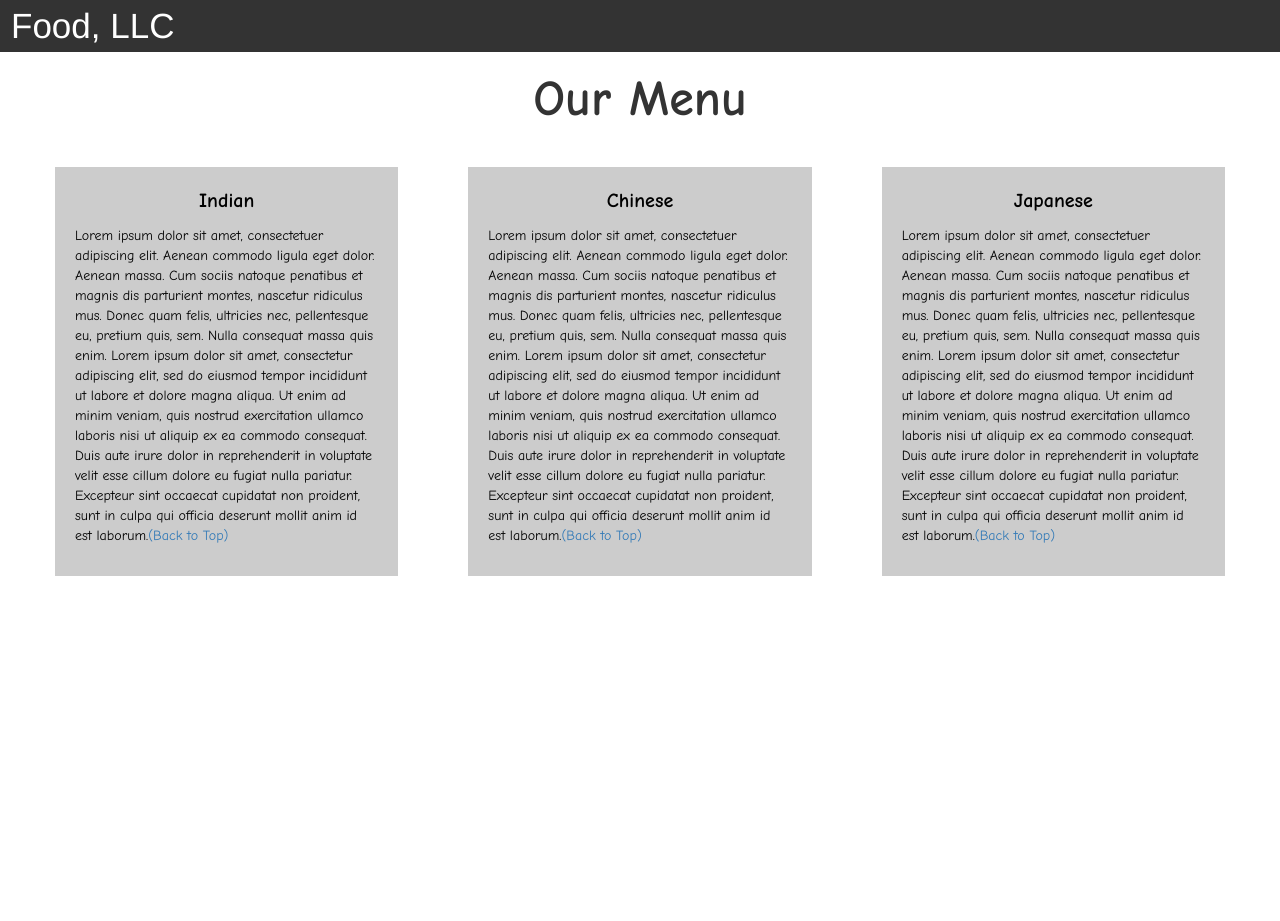
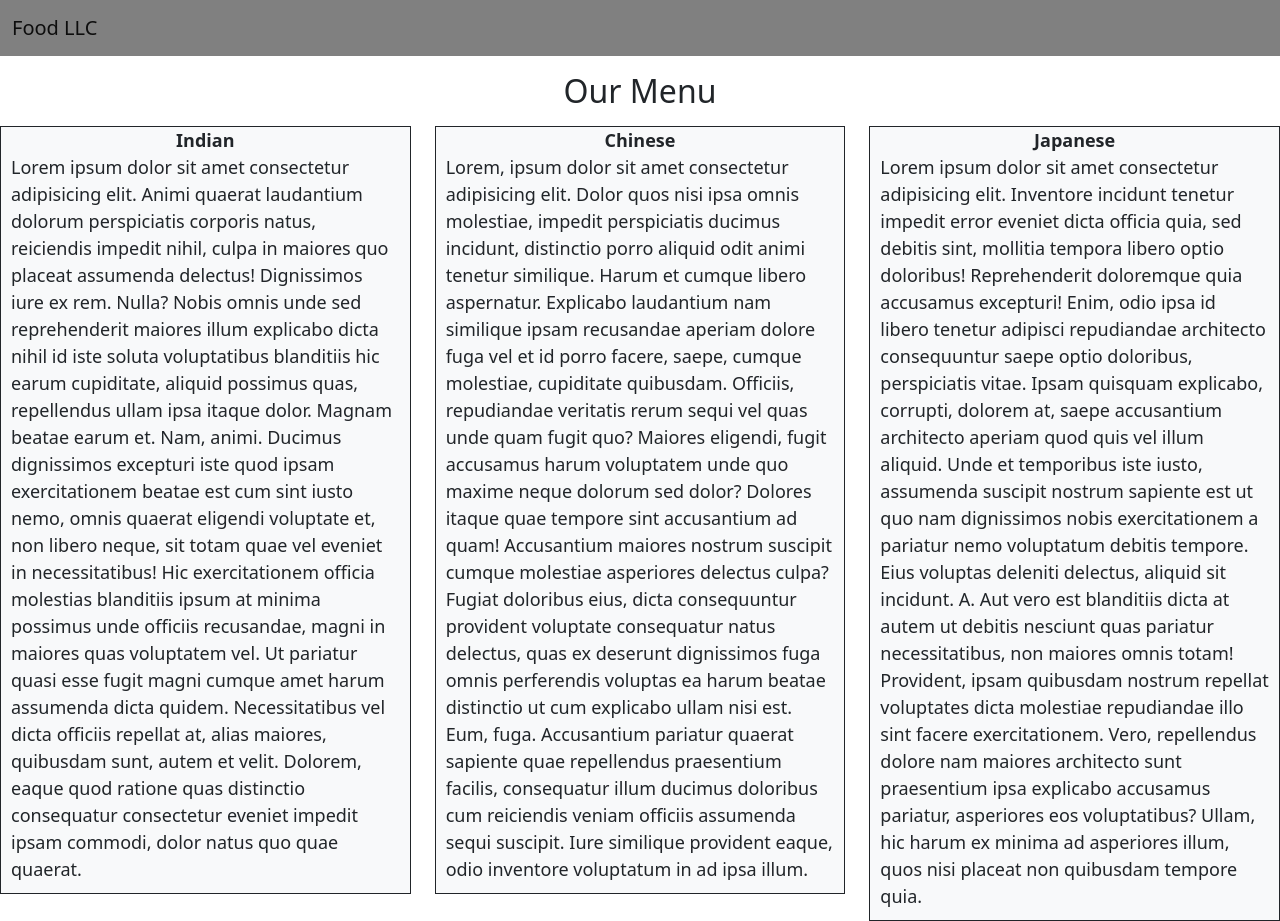
Before and after one commit to sabya2001/COURSERA-html-css-javascript-for-web-developers, a plain HTML site: page Assignment3/index.html in a window 1280 px wide. Before the commit the page ends 800 px from the top, so only its background shows below. Drawn offline with nearby package versions, Linux system fonts and the light colour scheme.

Commit message:
Submission

```diff
--- a/Assignment3/css/styles.css
+++ b/Assignment3/css/styles.css
@@ -1,92 +1,28 @@
+*{
+    margin:0;
+    padding:0;
+    border:0;
+    box-sizing: border-box;
+}
+body{
+    width:100%;
+    height: 100vh;
+    gap:10%;
+}
+.navbar-container{
+    background-color: gray;
+}
+.menu-item-container{
+    padding:0px 10px 10px 10px;
+    border:1px black solid;
+    background-color:rgb(189, 189, 189);
+    font-size: 18px;
+    position: relative;
+}
+@media (min-width:750px) {
+    .navbar-toggler-icon,.navbar-toggler,.navbar-collapse{
+      display: none;
+      z-index:-2;
+    }
 
-.container-fluid{
-	margin: 0;
-	padding: 0;
 }
-
-.navbar{
-	border-radius: 0px;
-	background-color: rgba(0,0,0,0.8);
-}
-
-.navbar-brand{
-  font-size: 35px;
-  color: white;
-  padding-left: 25px;
-}
-
-.navbar-brand:hover{
-	color: white;
-}
-
-.nav{
-	margin: 0;
-	padding: 0;
-}
-
-.navbar-nav{
-  font-size: 25px;
-  text-align: center;
-  margin: 0;
-  padding: 0;
-}
-
-.navbar-toggle{
-	border: 2px solid white;
-	margin-right: 25px;
-}
-
-.icon-bar{
-	background-color: white;
-}
-
-
-.main-title{
-  margin-bottom: 15px;
-  text-align: center;
-  font-size: 50px;
-  font-family: "Comic Sans MS", cursive, sans-serif;
-  font-weight: bold;
-}
-
-li{
-	box-sizing: border-box;
-	width: 100%;
-}
-
-.menu-item{
-	padding: 0;
-	margin: 0;
-	width: 100%;
-	background-color: white;
-	border-bottom: 1px solid black;
-	color: black;
-	display: block;
-}
-
-.menu-item:hover{
-	background-color: rgba(0,0,0,0.9);
-	color: rgba(0,0,0,0.4);
-}
-
-
-
-.row{
-	margin: 20px;
-}
-
-.content-box{
-	margin: 20px;
-	width: auto;
-	height: auto;
-	color: black;
-	background-color: rgba(0,0,0,0.2);
-	font-family: "Comic Sans MS", cursive, sans-serif;
-	padding: 20px;
-}
-
-.item-name{
-	text-align: center;
-	font-size: 20px;
-	font-weight: bold;
-}
--- a/Assignment3/index.html
+++ b/Assignment3/index.html
@@ -1,77 +1,104 @@
 <!DOCTYPE html>
-<html>
+<html lang="en">
+
 <head>
-
-<title>Module 3</title>
-
-  <meta name="viewport" content="width=device-width, initial-scale=1">
-  <link rel="stylesheet" href="https://maxcdn.bootstrapcdn.com/bootstrap/3.3.7/css/bootstrap.min.css">
-  <script src="https://ajax.googleapis.com/ajax/libs/jquery/3.3.1/jquery.min.js"></script>
-  <script src="https://maxcdn.bootstrapcdn.com/bootstrap/3.3.7/js/bootstrap.min.js"></script>
-
+    <meta charset="UTF-8">
+    <meta http-equiv="X-UA-Compatible" content="IE=edge">
+    <meta name="viewport" content="width=device-width, initial-scale=1.0">
+    <link href="https://cdn.jsdelivr.net/npm/bootstrap@5.2.2/dist/css/bootstrap.min.css" rel="stylesheet"
+        integrity="sha384-Zenh87qX5JnK2Jl0vWa8Ck2rdkQ2Bzep5IDxbcnCeuOxjzrPF/et3URy9Bv1WTRi" crossorigin="anonymous">
+    <script defer src="https://cdn.jsdelivr.net/npm/bootstrap@5.2.2/dist/js/bootstrap.bundle.min.js"
+        integrity="sha384-OERcA2EqjJCMA+/3y+gxIOqMEjwtxJY7qPCqsdltbNJuaOe923+mo//f6V8Qbsw3"
+        crossorigin="anonymous"></script>
+    <link rel="stylesheet" href="../Assignment3/css/styles.css">
+    <title>Assignment3</title>
 </head>
 
-<meta name="viewport" content="width=device-width, initial-scale=1">
-<link rel="stylesheet" type="text/css" href="../Assignment3/css/styles.css">
-
-
-
 <body>
-
-
-<nav class="navbar" id="top">
-  <div class="container-fluid">
-
-    <div class="navbar-header">
-      <button type="button" class="navbar-toggle" data-toggle="collapse" data-target="#myNavbar">
-        <span class="icon-bar"></span>
-        <span class="icon-bar"></span>
-        <span class="icon-bar"></span>
+    <div class="container-fluid navbar-container">
+        <nav class="navbar navbar-expanded navbar-light">
+            <a href="#" class="navbar-brand">Food LLC</a>
+            <button class="navbar-toggler" type="button" data-bs-toggle="collapse"
+                data-bs-target="#toggleButton" data-bs-controls="toggleButton" aria-expanded="false"
+                aria-label="Toggle navigation">
+                <span class="navbar-toggler-icon"></span>
             </button>
-      <a class="navbar-brand" href="#">Food, LLC</a>
-    </div>
-
-    <div class="collapse" id="myNavbar">
-      <ul class="nav navbar-nav visible-xs">
-        <li><a class="menu-item" href="#">Indian</a></li>
-        <li><a class="menu-item" href="#">Chinese</a></li>
-        <li><a class="menu-item" href="#">Japanese</a></li>
+            <div class="navbar-collapse collapse" id="toggleButton">
+                <ul class="navbar-nav text-center">
+                    <li><a href="#indian" class="nav-link">Indian</a></li>
+                    <li><a href="#chinese" class="nav-link">Chinese</a></li>
+                    <li><a href="#japanese" class="nav-link">Japanese</a></li>
                 </ul>
             </div>
-
+        </nav>
     </div>
-</nav>
-
-<h1 class="main-title">Our Menu</h1>
-
-
-
-<div class="row">
-
+    <h2 class="text-center mt-3 mb-3 ">
+        Our Menu
+    </h2>
+    <main class=" row">
         <div class="col-lg-4 col-md-6 col-sm-12">
-    <div class="content-box">
-      <p class="item-name">Indian</p>
-      <p>Lorem ipsum dolor sit amet, consectetuer adipiscing elit. Aenean commodo ligula eget dolor. Aenean massa. Cum sociis natoque penatibus et magnis dis parturient montes, nascetur ridiculus mus. Donec quam felis, ultricies nec, pellentesque eu, pretium quis, sem. Nulla consequat massa quis enim. Lorem ipsum dolor sit amet, consectetur adipiscing elit, sed do eiusmod tempor incididunt ut labore et dolore magna aliqua. Ut enim ad minim veniam, quis nostrud exercitation ullamco laboris nisi ut aliquip ex ea commodo consequat. Duis aute irure dolor in reprehenderit in voluptate velit esse cillum dolore eu fugiat nulla pariatur. Excepteur sint occaecat cupidatat non proident, sunt in culpa qui officia deserunt mollit anim id est laborum.<a href="#top">(Back to Top)</a></p>
+            <div class="col-xs-12 menu-item-container bg-light border border-dark" id="indian">
+                <div class="fw-bold d-flex justify-content-center align-items-center">Indian</div>
+                Lorem ipsum dolor sit amet consectetur adipisicing elit. Animi quaerat laudantium dolorum perspiciatis
+                corporis natus, reiciendis impedit nihil, culpa in maiores quo placeat assumenda delectus! Dignissimos
+                iure ex rem. Nulla?
+                Nobis omnis unde sed reprehenderit maiores illum explicabo dicta nihil id iste soluta voluptatibus
+                blanditiis hic earum cupiditate, aliquid possimus quas, repellendus ullam ipsa itaque dolor. Magnam
+                beatae earum et.
+                Nam, animi. Ducimus dignissimos excepturi iste quod ipsam exercitationem beatae est cum sint iusto nemo,
+                omnis quaerat eligendi voluptate et, non libero neque, sit totam quae vel eveniet in necessitatibus!
+                Hic exercitationem officia molestias blanditiis ipsum at minima possimus unde officiis recusandae, magni
+                in maiores quas voluptatem vel. Ut pariatur quasi esse fugit magni cumque amet harum assumenda dicta
+                quidem.
+                Necessitatibus vel dicta officiis repellat at, alias maiores, quibusdam sunt, autem et velit. Dolorem,
+                eaque quod ratione quas distinctio consequatur consectetur eveniet impedit ipsam commodi, dolor natus
+                quo quae quaerat.
+            </div>
+        </div>
+        <div class="col-lg-4 col-md-6 col-sm-12">
+            <div class="col-xs-12 menu-item-container bg-light border border-dark " id="chinese">
+                <div class="fw-bold d-flex justify-content-center align-items-center">Chinese</div>
+                Lorem, ipsum dolor sit amet consectetur adipisicing elit. Dolor quos nisi ipsa omnis molestiae, impedit
+                perspiciatis ducimus incidunt, distinctio porro aliquid odit animi tenetur similique. Harum et cumque
+                libero aspernatur.
+                Explicabo laudantium nam similique ipsam recusandae aperiam dolore fuga vel et id porro facere, saepe,
+                cumque molestiae, cupiditate quibusdam. Officiis, repudiandae veritatis rerum sequi vel quas unde quam
+                fugit quo?
+                Maiores eligendi, fugit accusamus harum voluptatem unde quo maxime neque dolorum sed dolor? Dolores
+                itaque quae tempore sint accusantium ad quam! Accusantium maiores nostrum suscipit cumque molestiae
+                asperiores delectus culpa?
+                Fugiat doloribus eius, dicta consequuntur provident voluptate consequatur natus delectus, quas ex
+                deserunt dignissimos fuga omnis perferendis voluptas ea harum beatae distinctio ut cum explicabo ullam
+                nisi est. Eum, fuga.
+                Accusantium pariatur quaerat sapiente quae repellendus praesentium facilis, consequatur illum ducimus
+                doloribus cum reiciendis veniam officiis assumenda sequi suscipit. Iure similique provident eaque, odio
+                inventore voluptatum in ad ipsa illum.
+            </div>
+        </div>
+        <div class="col-lg-4 col-md-6 col-sm-12">
+            <div class="col-xs-12 menu-item-container bg-light border border-dark " id="japanese">
+                <div class="fw-bold d-flex justify-content-center align-items-center">Japanese</div>
+                Lorem ipsum dolor sit amet consectetur adipisicing elit. Inventore incidunt tenetur impedit error
+                eveniet dicta officia quia, sed debitis sint, mollitia tempora libero optio doloribus! Reprehenderit
+                doloremque quia accusamus excepturi!
+                Enim, odio ipsa id libero tenetur adipisci repudiandae architecto consequuntur saepe optio doloribus,
+                perspiciatis vitae. Ipsam quisquam explicabo, corrupti, dolorem at, saepe accusantium architecto aperiam
+                quod quis vel illum aliquid.
+                Unde et temporibus iste iusto, assumenda suscipit nostrum sapiente est ut quo nam dignissimos nobis
+                exercitationem a pariatur nemo voluptatum debitis tempore. Eius voluptas deleniti delectus, aliquid sit
+                incidunt. A.
+                Aut vero est blanditiis dicta at autem ut debitis nesciunt quas pariatur necessitatibus, non maiores
+                omnis totam! Provident, ipsam quibusdam nostrum repellat voluptates dicta molestiae repudiandae illo
+                sint facere exercitationem.
+                Vero, repellendus dolore nam maiores architecto sunt praesentium ipsa explicabo accusamus pariatur,
+                asperiores eos voluptatibus? Ullam, hic harum ex minima ad asperiores illum, quos nisi placeat non
+                quibusdam tempore quia.
             </div>
         </div>
 
-  <div class="col-lg-4 col-md-6 col-sm-12">
-    <div class="content-box">
-      <p class="item-name">Chinese</p>
-      <p>Lorem ipsum dolor sit amet, consectetuer adipiscing elit. Aenean commodo ligula eget dolor. Aenean massa. Cum sociis natoque penatibus et magnis dis parturient montes, nascetur ridiculus mus. Donec quam felis, ultricies nec, pellentesque eu, pretium quis, sem. Nulla consequat massa quis enim. Lorem ipsum dolor sit amet, consectetur adipiscing elit, sed do eiusmod tempor incididunt ut labore et dolore magna aliqua. Ut enim ad minim veniam, quis nostrud exercitation ullamco laboris nisi ut aliquip ex ea commodo consequat. Duis aute irure dolor in reprehenderit in voluptate velit esse cillum dolore eu fugiat nulla pariatur. Excepteur sint occaecat cupidatat non proident, sunt in culpa qui officia deserunt mollit anim id est laborum.<a href="#top">(Back to Top)</a></p>
-    </div>
-  </div>
-
-
-  <div class="col-lg-4 col-md-12 col-sm-12">
-    <div class="content-box">
-      <p class="item-name">Japanese</p>
-      <p>Lorem ipsum dolor sit amet, consectetuer adipiscing elit. Aenean commodo ligula eget dolor. Aenean massa. Cum sociis natoque penatibus et magnis dis parturient montes, nascetur ridiculus mus. Donec quam felis, ultricies nec, pellentesque eu, pretium quis, sem. Nulla consequat massa quis enim. Lorem ipsum dolor sit amet, consectetur adipiscing elit, sed do eiusmod tempor incididunt ut labore et dolore magna aliqua. Ut enim ad minim veniam, quis nostrud exercitation ullamco laboris nisi ut aliquip ex ea commodo consequat. Duis aute irure dolor in reprehenderit in voluptate velit esse cillum dolore eu fugiat nulla pariatur. Excepteur sint occaecat cupidatat non proident, sunt in culpa qui officia deserunt mollit anim id est laborum.<a href="#top">(Back to Top)</a></p>
-    </div>
-  </div>
-
-</div>
+    </main>
 
 
 </body>
+
 </html>
```
Lines whose indentation alone changed are shown as unchanged.
